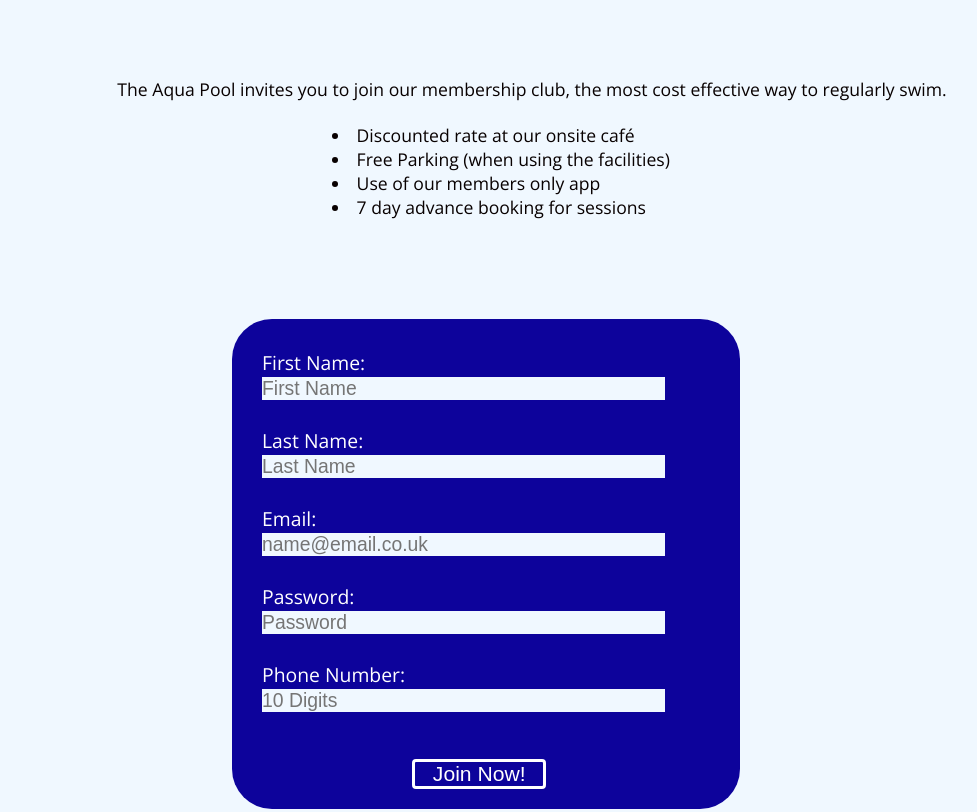
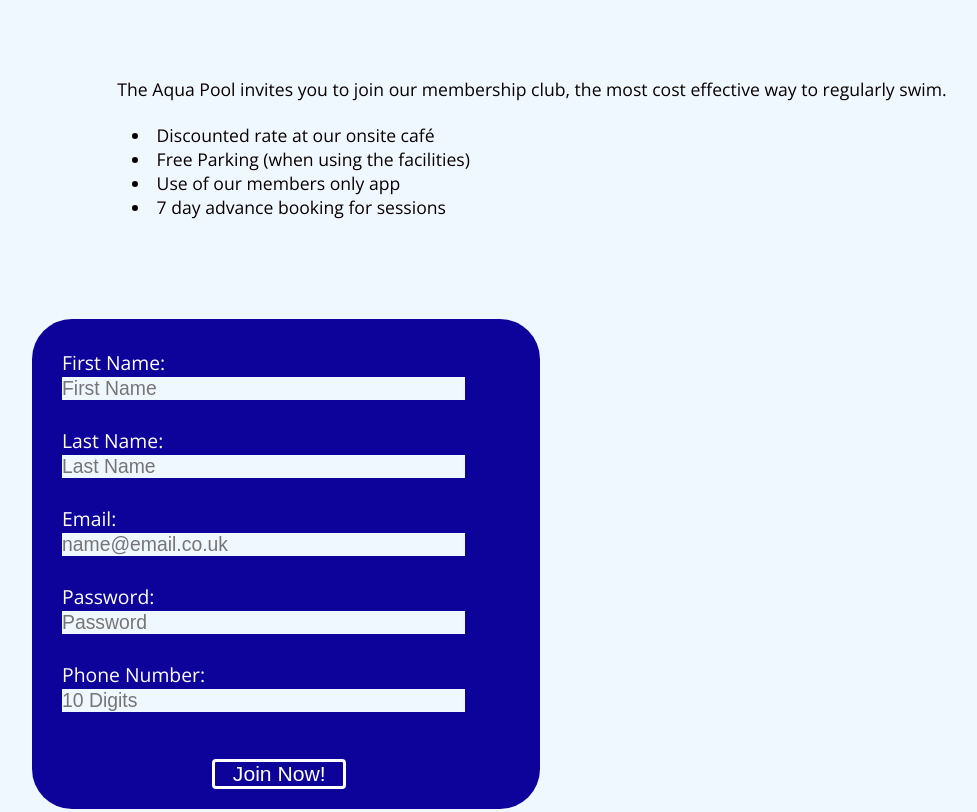
Before and after one commit to K-JC/the-aqua-pool, a plain HTML site: page price-list.html in a window 1280 px wide. Shown: the part 1201-2013 px from the top of the page, without its empty margins (168-1145 px from the left). Drawn offline with nearby package versions, Linux system fonts and the light colour scheme.

Commit message:
changes to styling of screen size 1600px

```diff
--- a/assets/css/style.css
+++ b/assets/css/style.css
@@ -426,11 +426,11 @@ textarea {
 
     #membership {
         font-size: 110%;
-        margin-left: 500px;
+        margin-left: 300px;
     }
 
     .container {
-        margin-left: 400px;
+        margin-left: 200px;
 
     }
 
@@ -439,7 +439,7 @@ textarea {
     }
 
     .contact-form {
-        margin-left: 400px;
+        margin-left: 200px;
     }
 
     textarea {
```
